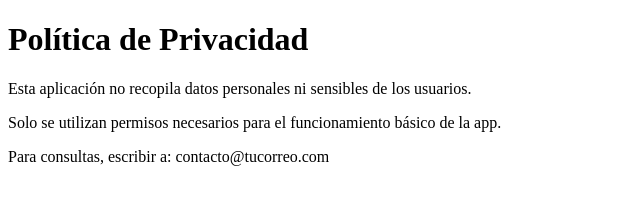
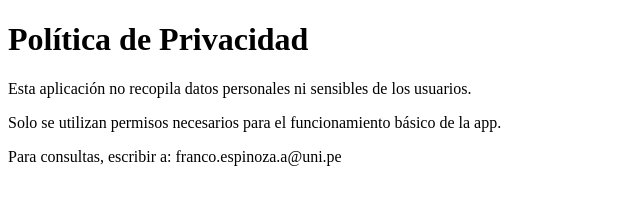
Before and after one commit to MasterCatF/politica-privacidad, a plain HTML site: page index.html in a window 1280 px wide. Shown: the full height of the page, 0-640 px from the left. Drawn offline with Linux system fonts and the light colour scheme.

Commit message:
Update index.html

```diff
--- a/index.html
+++ b/index.html
@@ -8,6 +8,6 @@
   <h1>Política de Privacidad</h1>
   <p>Esta aplicación no recopila datos personales ni sensibles de los usuarios.</p>
   <p>Solo se utilizan permisos necesarios para el funcionamiento básico de la app.</p>
-  <p>Para consultas, escribir a: contacto@tucorreo.com</p>
+  <p>Para consultas, escribir a: franco.espinoza.a@uni.pe</p>
 </body>
 </html>
```
